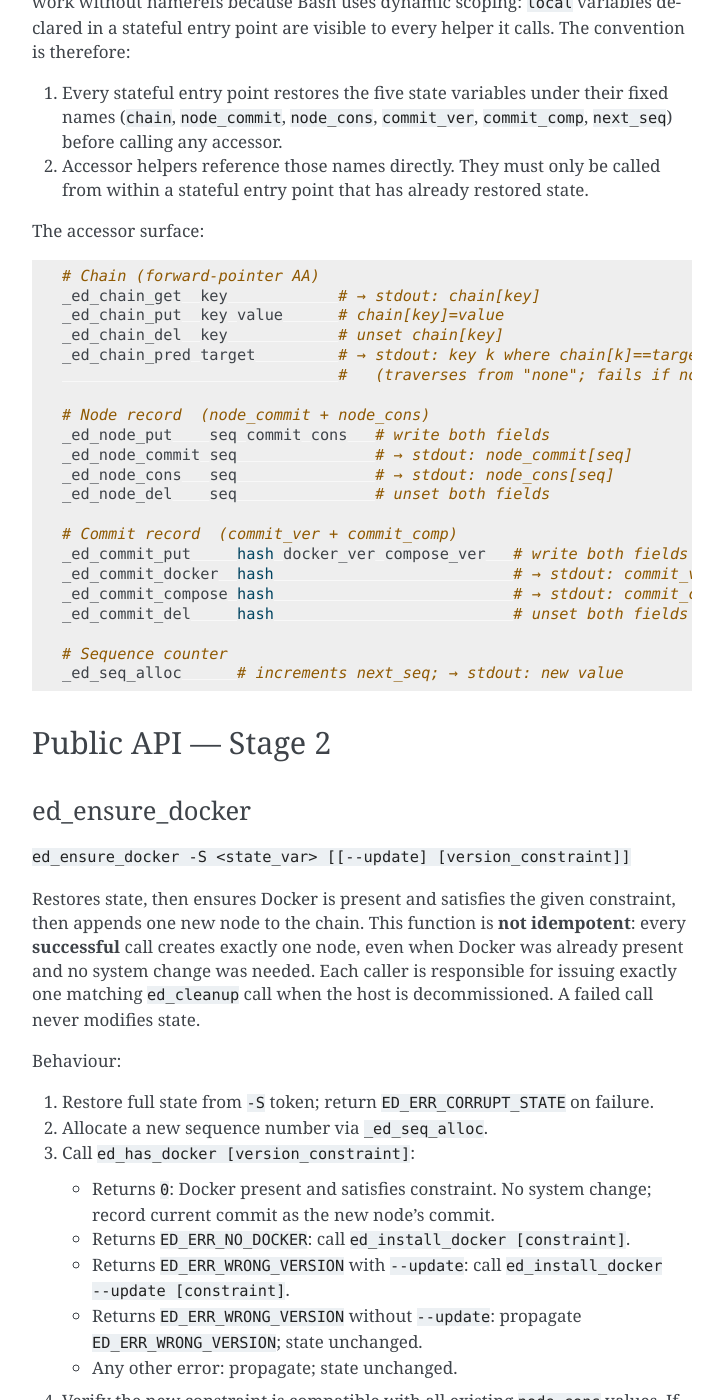
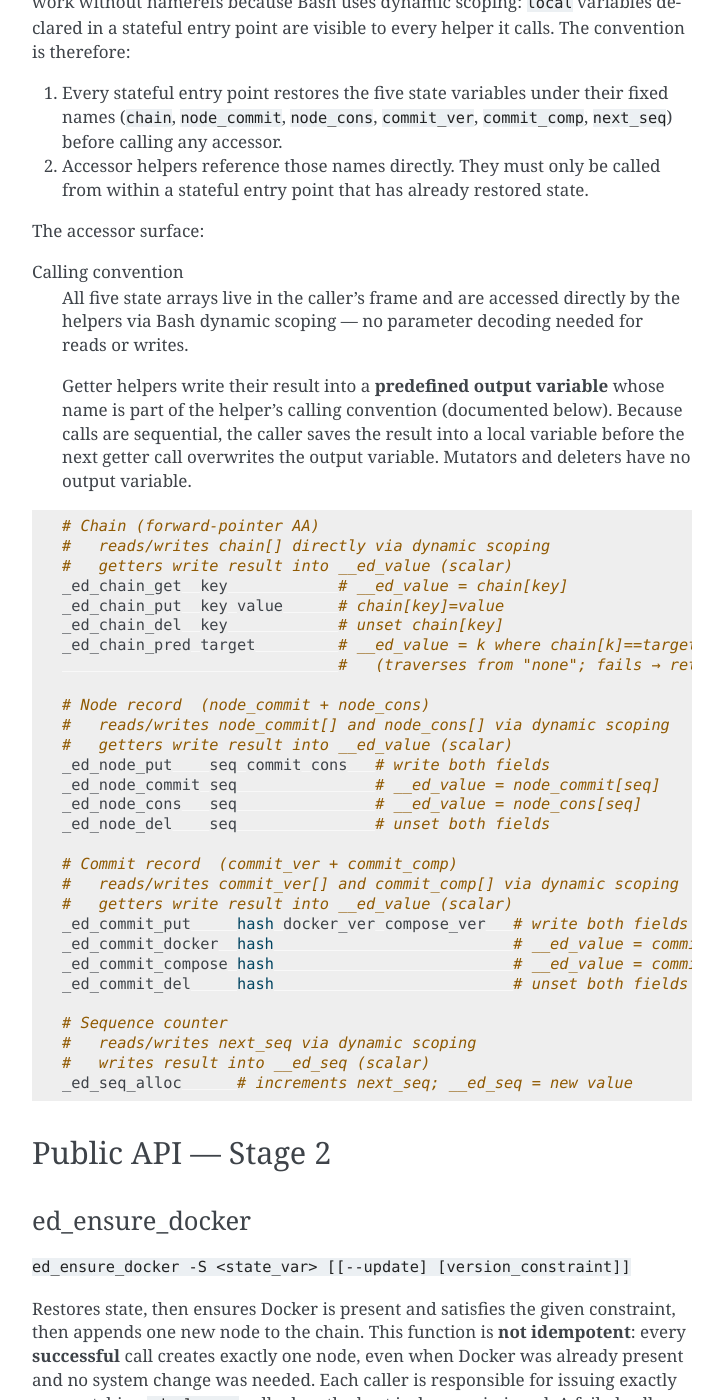
Before and after one commit to CriticalOptimisation/bash-deploy-libs, a Sphinx documentation site: the page built from docs/libraries/ensure_docker.rst, in a window 1280 px wide and 1400 px high, scrolled down 6475 px. Shown: the whole window, without its empty margins (388-1111 px from the left). Built offline with Sphinx 7.4.7, drawn with Linux system fonts in a browser that asks for light colours; some of the changed text lies outside the part shown.

Commit message:
doc(ensure_docker): accessor helpers use predefined output vars, not namerefs (issue #132)
Getters write their scalar result into __ed_value (or __ed_seq for
_ed_seq_alloc) via Bash dynamic scoping — the same convention used by
_hs_resolve_state_inputs (__hs_remaining/__hs_processed).  No out_var
parameter is decoded; callers save __ed_value before the next getter
overwrites it.  Also fixes the ed_cleanup algorithm prose, which
previously called helpers via $(...) subshells.

Co-Authored-By: Claude Sonnet 4.6 <noreply@anthropic.com>

```diff
--- a/docs/libraries/ensure_docker.rst
+++ b/docs/libraries/ensure_docker.rst
@@ -320,29 +320,48 @@ helper it calls.  The convention is therefore:
 
 The accessor surface:
 
+Calling convention
+  All five state arrays live in the caller's frame and are accessed
+  directly by the helpers via Bash dynamic scoping — no parameter
+  decoding needed for reads or writes.
+
+  Getter helpers write their result into a **predefined output variable**
+  whose name is part of the helper's calling convention (documented
+  below).  Because calls are sequential, the caller saves the result into
+  a local variable before the next getter call overwrites the output
+  variable.  Mutators and deleters have no output variable.
+
 .. code-block:: bash
 
    # Chain (forward-pointer AA)
-   _ed_chain_get  key            # → stdout: chain[key]
+   #   reads/writes chain[] directly via dynamic scoping
+   #   getters write result into __ed_value (scalar)
+   _ed_chain_get  key            # __ed_value = chain[key]
    _ed_chain_put  key value      # chain[key]=value
    _ed_chain_del  key            # unset chain[key]
-   _ed_chain_pred target         # → stdout: key k where chain[k]==target
-                                 #   (traverses from "none"; fails if not found)
+   _ed_chain_pred target         # __ed_value = k where chain[k]==target
+                                 #   (traverses from "none"; fails → return 1)
 
    # Node record  (node_commit + node_cons)
+   #   reads/writes node_commit[] and node_cons[] via dynamic scoping
+   #   getters write result into __ed_value (scalar)
    _ed_node_put    seq commit cons   # write both fields
-   _ed_node_commit seq               # → stdout: node_commit[seq]
-   _ed_node_cons   seq               # → stdout: node_cons[seq]
+   _ed_node_commit seq               # __ed_value = node_commit[seq]
+   _ed_node_cons   seq               # __ed_value = node_cons[seq]
    _ed_node_del    seq               # unset both fields
 
    # Commit record  (commit_ver + commit_comp)
+   #   reads/writes commit_ver[] and commit_comp[] via dynamic scoping
+   #   getters write result into __ed_value (scalar)
    _ed_commit_put     hash docker_ver compose_ver   # write both fields
-   _ed_commit_docker  hash                          # → stdout: commit_ver[hash]
-   _ed_commit_compose hash                          # → stdout: commit_comp[hash]
+   _ed_commit_docker  hash                          # __ed_value = commit_ver[hash]
+   _ed_commit_compose hash                          # __ed_value = commit_comp[hash]
    _ed_commit_del     hash                          # unset both fields
 
    # Sequence counter
-   _ed_seq_alloc      # increments next_seq; → stdout: new value
+   #   reads/writes next_seq via dynamic scoping
+   #   writes result into __ed_seq (scalar)
+   _ed_seq_alloc      # increments next_seq; __ed_seq = new value
 
 Public API — Stage 2
 --------------------
@@ -438,9 +457,11 @@ Revert algorithm:
      installed by this library → call ``ed_uninstall_docker``.
    - ``P == "none"`` and nodes remain, or ``P`` is a seq number: check
      whether current Docker version satisfies all remaining
-     ``node_cons`` values.  If not, call
-     ``ed_install_docker --update "$(_ed_commit_docker "$(_ed_node_commit "$P")")"``
-     to downgrade.  If yes, no system change.
+     ``node_cons`` values.  If not, call ``_ed_node_commit "$P"`` (result
+     in ``__ed_value``), then ``_ed_commit_docker "$__ed_value"`` (result
+     in ``__ed_value``), then
+     ``ed_install_docker --update "$__ed_value"`` to downgrade.
+     If yes, no system change.
 
 5. Remove ``T`` from chain and node maps (``_ed_node_del``, ``_ed_chain_del``).
    Remove commit record only if no other node references the same commit.
```
